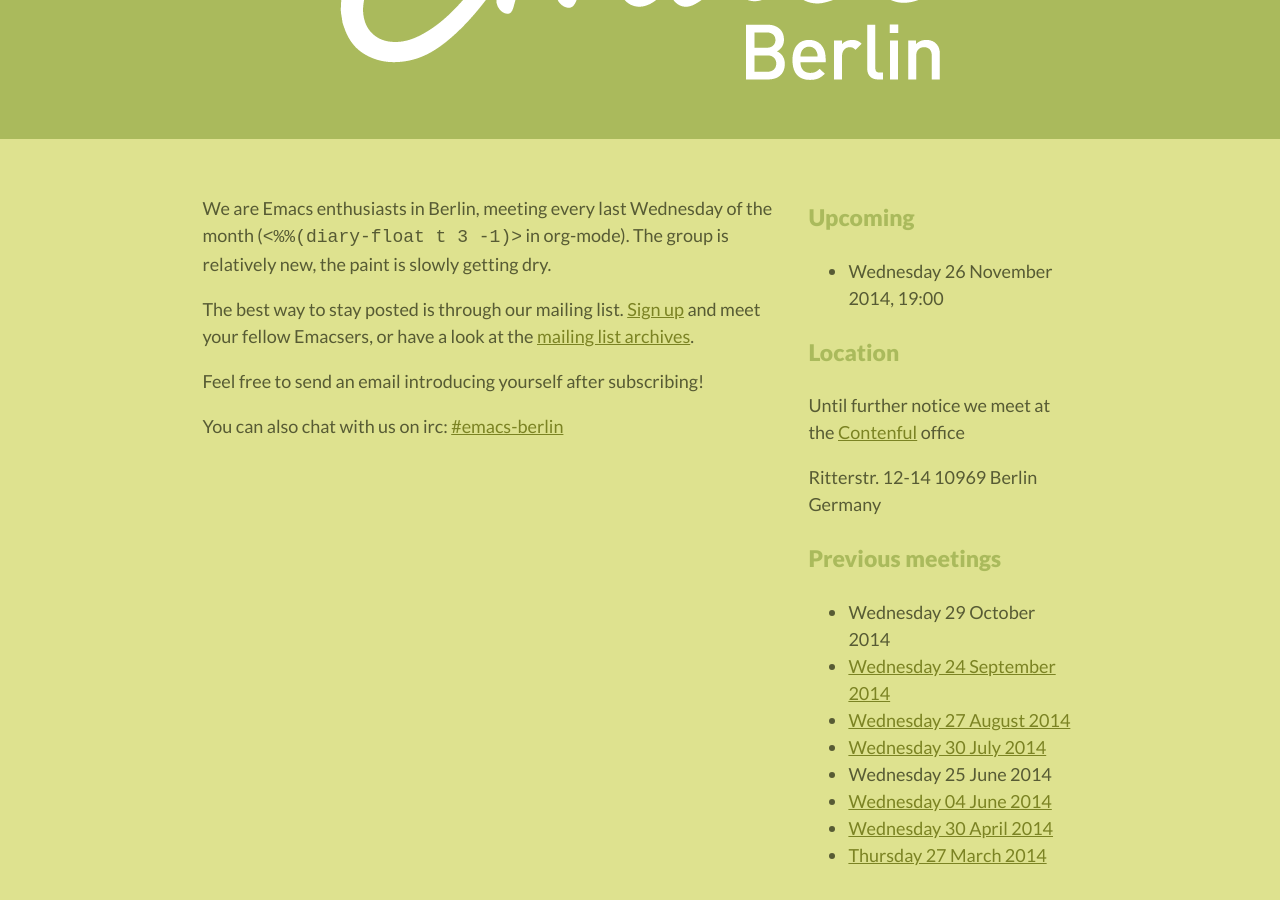
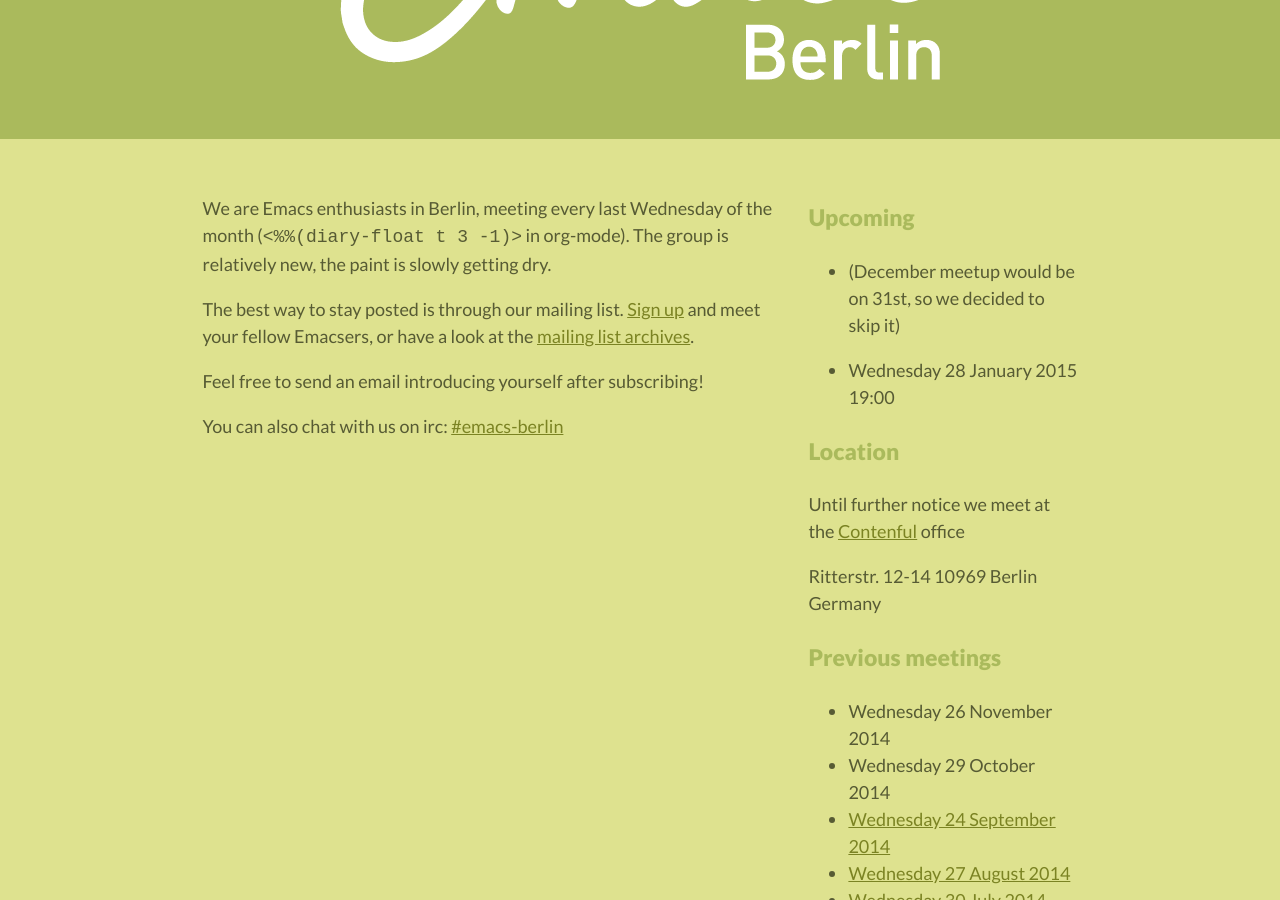
Before and after one commit to emacs-berlin/emacs-berlin.org, a Jekyll site: the page built from index.md, in a window 1280 px wide and 900 px high, scrolled down 270 px. Built offline with Jekyll 4.4.1, drawn with Linux system fonts in a browser that asks for light colours.

Commit message:
Update with december 2014 and january 2015 dates

```diff
--- a/index.md
+++ b/index.md
@@ -27,7 +27,9 @@ You can also chat with us on irc:
 
 ### Upcoming
 
-* Wednesday 26 November 2014, 19:00
+* (December meetup would be on 31st, so we decided to skip it)
+
+* Wednesday 28 January 2015 19:00
 
 ### Location
 
@@ -38,6 +40,7 @@ Ritterstr. 12-14
 Germany
 
 ### Previous meetings
+* Wednesday 26 November 2014
 * Wednesday 29 October 2014
 * [Wednesday 24 September 2014](20140924-notes.html)
 * [Wednesday 27 August 2014](20140827-notes.html)
```
